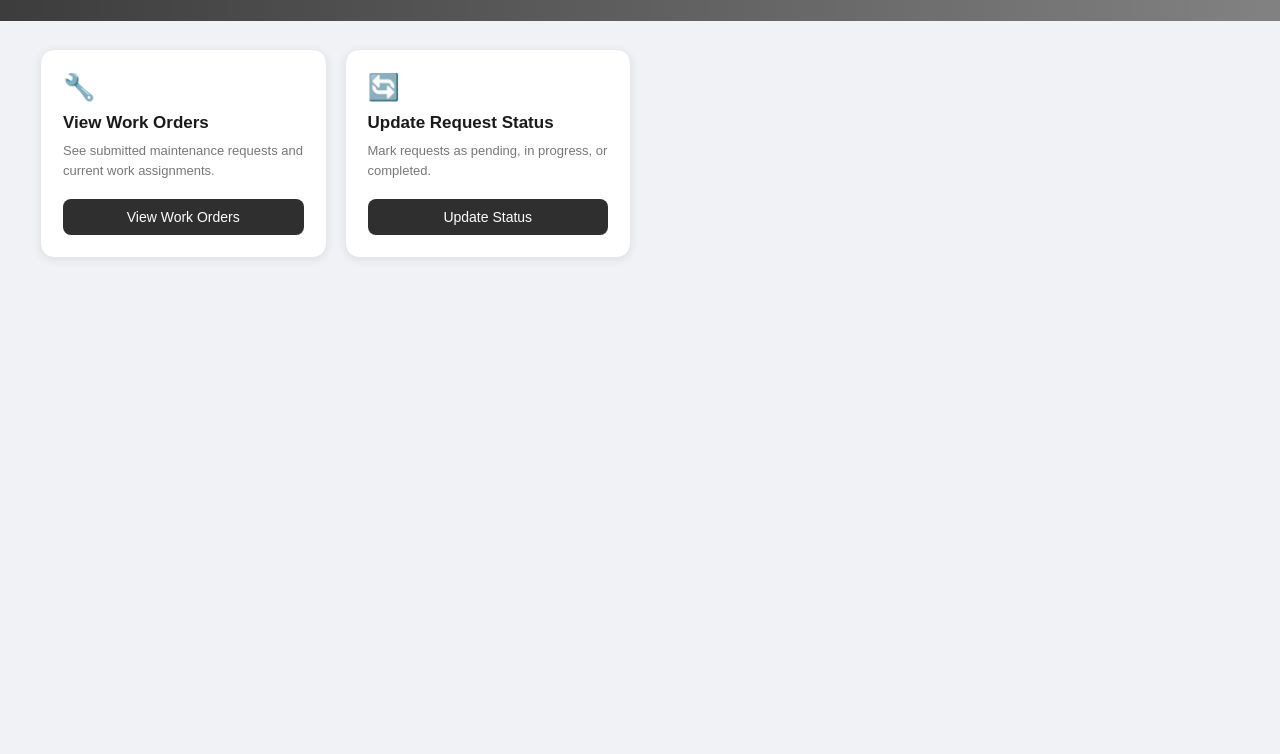
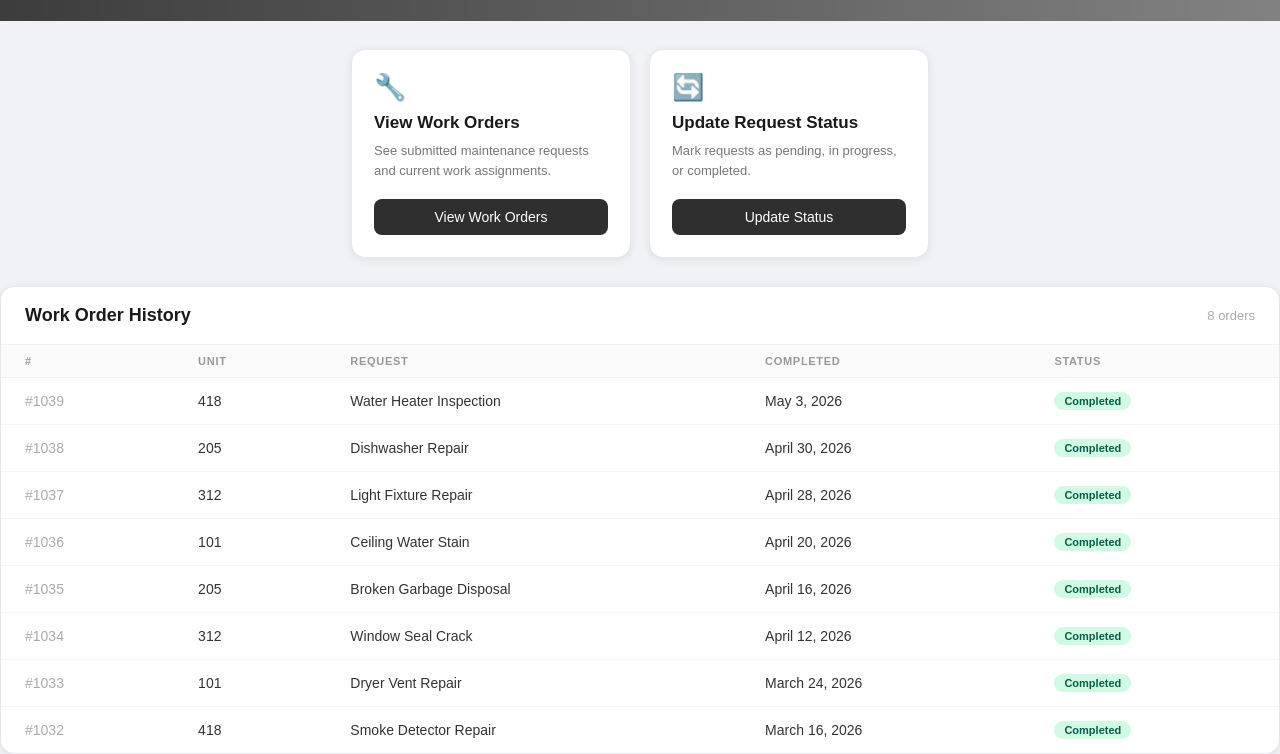
Before and after one commit to abdullah-radid/Group1-COSC484, a website: page public/maintenanceMenu.html in a window 1280 px wide. Shown: the part 239-993 px from the top of the page. Before the commit the page ends 800 px from the top, so only its background shows below. Drawn offline with Linux system fonts and the light colour scheme; grey boxes are pictures that could not be loaded.

Commit message:
Updated dashboard layouts and UI

```diff
--- a/public/maintenanceMenu.html
+++ b/public/maintenanceMenu.html
@@ -43,5 +43,82 @@
         </div>
     </div>
 
+        <div class="table-card">
+            <div class="table-card-header">
+                <h2>Work Order History</h2>
+                <span style="font-size:13px; color:#aaa;">8 orders</span>
+            </div>
+            <table class="data-table">
+                <thead>
+                    <tr>
+                        <th>#</th>
+                        <th>Unit</th>
+                        <th>Request</th>
+                        <th>Completed</th>
+                        <th>Status</th>
+                    </tr>
+                </thead>
+                <tbody>
+                        <td style="color:#aaa;">#1039</td>
+                        <td>418</td>
+                        <td>Water Heater Inspection</td>
+                        <td>May 3, 2026</td>
+                        <td><span class="badge badge-done">Completed</span></td>
+                    </tr>
+                     <tr>
+                        <td style="color:#aaa;">#1038</td>
+                        <td>205</td>
+                        <td>Dishwasher Repair</td>
+                        <td>April 30, 2026</td>
+                        <td><span class="badge badge-done">Completed</span></td>
+                    </tr>
+                    <tr>
+                        <td style="color:#aaa;">#1037</td>
+                        <td>312</td>
+                        <td>Light Fixture Repair </td>
+                        <td>April 28, 2026</td>
+                        <td><span class="badge badge-done">Completed</span></td>
+                    </tr>
+                    <tr>
+                        <td style="color:#aaa;">#1036</td>
+                        <td>101</td>
+                        <td>Ceiling Water Stain</td>
+                        <td>April 20, 2026</td>
+                        <td><span class="badge badge-done">Completed</span></td>
+                    </tr>
+                     <tr>
+                        <td style="color:#aaa;">#1035</td>
+                        <td>205</td>
+                        <td>Broken Garbage Disposal</td>
+                        <td>April 16, 2026</td>
+                        <td><span class="badge badge-done">Completed</span></td>
+                    </tr>
+                    <tr>
+                        <td style="color:#aaa;">#1034</td>
+                        <td>312</td>
+                        <td>Window Seal Crack</td>
+                        <td>April 12, 2026</td>
+                        <td><span class="badge badge-done">Completed</span></td>
+                    </tr>
+                    <tr>
+                        <td style="color:#aaa;">#1033</td>
+                        <td>101</td>
+                        <td>Dryer Vent Repair</td>
+                        <td>March 24, 2026</td>
+                        <td><span class="badge badge-done">Completed</span></td>
+                    </tr>
+                    <tr>
+                        <td style="color:#aaa;">#1032</td>
+                        <td>418</td>
+                        <td>Smoke Detector Repair</td>
+                        <td>March 16, 2026</td>
+                        <td><span class="badge badge-done">Completed</span></td>
+                    </tr>
+
+                </tbody>
+            </table>
+        </div>
+    </div>
+
 </body>
 </html>
--- a/public/styles.css
+++ b/public/styles.css
@@ -273,8 +273,9 @@ nav {
 
 .menu-grid {
     display: grid;
-    grid-template-columns: repeat(auto-fill, minmax(240px, 1fr));
+    grid-template-columns: repeat(auto-fit, 280px);
     gap: 18px;
+    justify-content: center;
 }
 
 .menu-card {
@@ -359,6 +360,9 @@ nav {
     padding: 28px;
     box-shadow: 0 2px 10px rgba(0, 0, 0, 0.08);
     border: 1px solid #e5e7eb;
+
+    max-width: 900px;
+    margin: 0 auto;
 }
 
 .page-card-narrow {
```
Also changed, not shown: public/maintenanceRequest.html (+7 -7 lines), public/message.html (+2 -2 lines), public/payRent.html (+1 -1 lines), public/updateStatus.html (+1 -1 lines), public/workOrders.html (+6 -6 lines).
